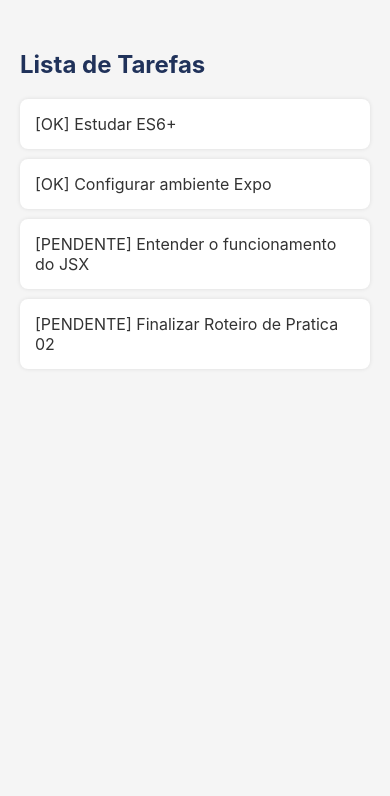
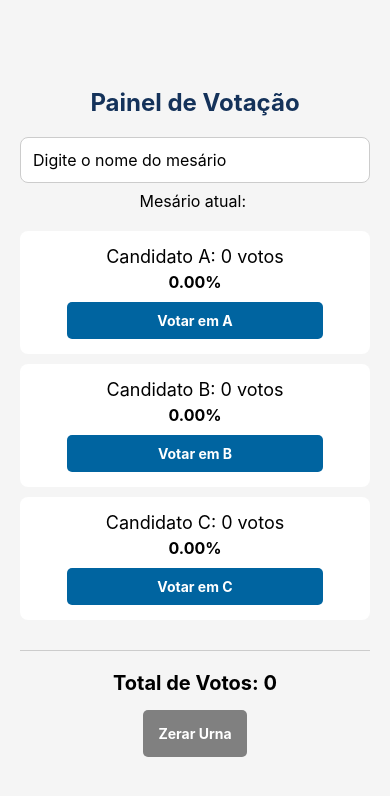
Before and after one commit to Dhav1/INF204, a React Native app: screen / in a window 390 px wide. Shown: the top 796 px of the page. Built offline with nearby package versions, Linux system fonts and the light colour scheme.

Commit message:
atualização_com_desafio

```diff
--- a/App.js
+++ b/App.js
@@ -1,28 +1,118 @@
-import React from "react";
-import { StyleSheet, Text, View } from "react-native";
+import React, { useState } from "react";
+import {
+  StyleSheet,
+  Text,
+  View,
+  TouchableOpacity,
+  TextInput,
+} from "react-native";
 
-export default function App() {
-  const tarefas = [
-    { id: 1, descricao: "Estudar ES6+", concluida: true },
-    { id: 2, descricao: "Configurar ambiente Expo", concluida: true },
-    { id: 3, descricao: "Entender o funcionamento do JSX", concluida: false },
-    { id: 4, descricao: "Finalizar Roteiro de Pratica 02", concluida: false },
-  ];
+export default function UrnaEletronica() {
+  const [votosA, setVotosA] = useState(0);
+  const [votosB, setVotosB] = useState(0);
+  const [votosC, setVotosC] = useState(0);
+
+  const [nomeMesario, setNomeMesario] = useState("");
+
+  const totalVotos = votosA + votosB + votosC;
+
+  const porcentagemA =
+    totalVotos === 0 ? 0 : (votosA / totalVotos) * 100;
+
+  const porcentagemB =
+    totalVotos === 0 ? 0 : (votosB / totalVotos) * 100;
+
+  const porcentagemC =
+    totalVotos === 0 ? 0 : (votosC / totalVotos) * 100;
+
+  const zerarUrna = () => {
+    setVotosA(0);
+    setVotosB(0);
+    setVotosC(0);
+  };
 
   return (
     <View style={styles.container}>
+      <Text style={styles.titulo}>Painel de Votação</Text>
 
-      <Text style={styles.titulo}>Lista de Tarefas</Text>
+      {/* Campo mesário */}
+      <TextInput
+        style={styles.input}
+        placeholder="Digite o nome do mesário"
+        value={nomeMesario}
+        onChangeText={setNomeMesario}
+      />
 
-      {tarefas.map((tarefa) => (
-        <View key={tarefa.id} style={styles.card}>
-          <Text style={styles.textoTarefa}>
-            {tarefa.concluida ? "[OK] " : "[PENDENTE] "}
-            {tarefa.descricao}
-          </Text>
-        </View>
-      ))}
+      <Text style={styles.mesario}>
+        Mesário atual: {nomeMesario}
+      </Text>
 
+      {/* Candidato A */}
+      <View style={styles.candidatoContainer}>
+        <Text style={styles.nomeCandidato}>
+          Candidato A: {votosA} votos
+        </Text>
+
+        <Text style={styles.porcentagem}>
+          {porcentagemA.toFixed(2)}%
+        </Text>
+
+        <TouchableOpacity
+          style={styles.botaoVotar}
+          onPress={() => setVotosA((prev) => prev + 1)}
+        >
+          <Text style={styles.textoBotao}>Votar em A</Text>
+        </TouchableOpacity>
+      </View>
+
+      {/* Candidato B */}
+      <View style={styles.candidatoContainer}>
+        <Text style={styles.nomeCandidato}>
+          Candidato B: {votosB} votos
+        </Text>
+
+        <Text style={styles.porcentagem}>
+          {porcentagemB.toFixed(2)}%
+        </Text>
+
+        <TouchableOpacity
+          style={styles.botaoVotar}
+          onPress={() => setVotosB((prev) => prev + 1)}
+        >
+          <Text style={styles.textoBotao}>Votar em B</Text>
+        </TouchableOpacity>
+      </View>
+
+      {/* Candidato C */}
+      <View style={styles.candidatoContainer}>
+        <Text style={styles.nomeCandidato}>
+          Candidato C: {votosC} votos
+        </Text>
+
+        <Text style={styles.porcentagem}>
+          {porcentagemC.toFixed(2)}%
+        </Text>
+
+        <TouchableOpacity
+          style={styles.botaoVotar}
+          onPress={() => setVotosC((prev) => prev + 1)}
+        >
+          <Text style={styles.textoBotao}>Votar em C</Text>
+        </TouchableOpacity>
+      </View>
+
+      <View style={styles.rodape}>
+        <Text style={styles.totalTexto}>
+          Total de Votos: {totalVotos}
+        </Text>
+
+        <TouchableOpacity
+          style={styles.botaoZerar}
+          onPress={zerarUrna}
+        >
+          <Text style={styles.textoBotao}>Zerar Urna</Text>
+        </TouchableOpacity>
+      </View>
     </View>
   );
 }
@@ -30,31 +120,87 @@ export default function App() {
 const styles = StyleSheet.create({
   container: {
     flex: 1,
-    backgroundColor: "#f5f5f5",
-    paddingTop: 50,
-    paddingHorizontal: 20,
+    backgroundColor: "#F5F5F5",
+    justifyContent: "center",
+    alignItems: "center",
+    padding: 20,
   },
 
   titulo: {
     fontSize: 24,
     fontWeight: "bold",
     marginBottom: 20,
-    color: "#20325a",
+    color: "#14325A",
   },
 
-  card: {
-    backgroundColor: "#ffffff",
+  input: {
+    width: "100%",
+    backgroundColor: "#FFF",
+    borderWidth: 1,
+    borderColor: "#CCC",
+    borderRadius: 8,
+    padding: 12,
+    fontSize: 16,
+    marginBottom: 8,
+  },
+
+  mesario: {
+    fontSize: 16,
+    marginBottom: 20,
+  },
+
+  candidatoContainer: {
+    width: "100%",
+    backgroundColor: "#FFF",
     padding: 15,
     borderRadius: 8,
     marginBottom: 10,
-    shadowColor: "#000",
-    shadowOpacity: 0.1,
-    shadowRadius: 4,
+    alignItems: "center",
     elevation: 2,
   },
 
-  textoTarefa: {
+  nomeCandidato: {
+    fontSize: 18,
+    marginBottom: 5,
+  },
+
+  porcentagem: {
     fontSize: 16,
-    color: "#333",
+    fontWeight: "bold",
+    marginBottom: 10,
+  },
+
+  botaoVotar: {
+    backgroundColor: "#0064A0",
+    padding: 10,
+    borderRadius: 5,
+    width: "80%",
+    alignItems: "center",
+  },
+
+  textoBotao: {
+    color: "#FFF",
+    fontWeight: "bold",
+  },
+
+  rodape: {
+    marginTop: 20,
+    alignItems: "center",
+    width: "100%",
+    borderTopWidth: 1,
+    borderColor: "#CCC",
+    paddingTop: 20,
+  },
+
+  totalTexto: {
+    fontSize: 20,
+    fontWeight: "bold",
+    marginBottom: 15,
+  },
+
+  botaoZerar: {
+    backgroundColor: "#808080",
+    padding: 15,
+    borderRadius: 5,
   },
 });
```
